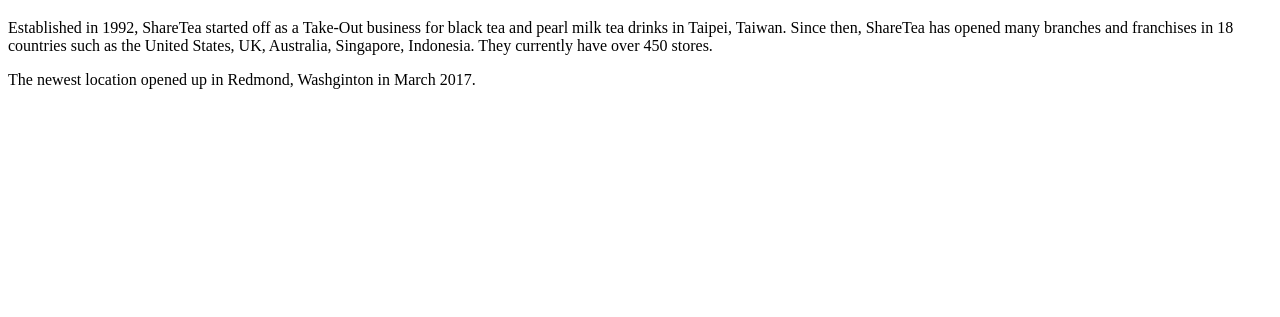
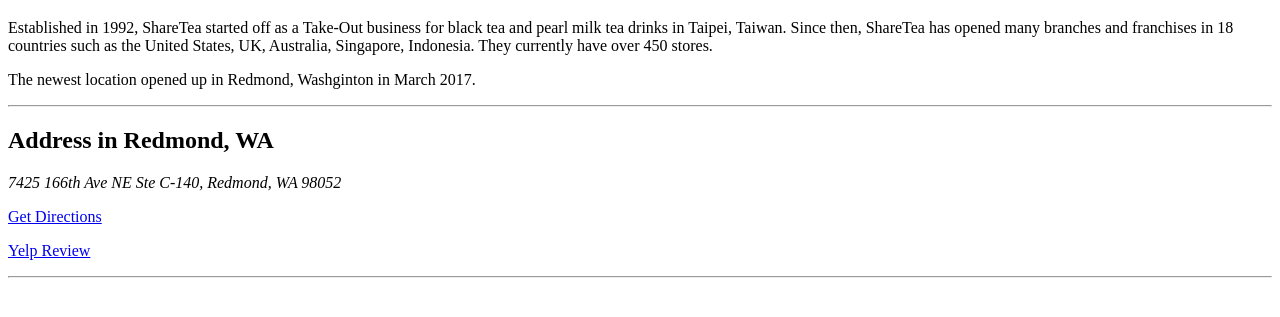
Before and after one commit to alanportugal/semantic_tags, a plain HTML site: page index.html in a window 1280 px wide. Shown: the part 61-378 px from the top of the page. Drawn offline with Linux system fonts and the light colour scheme.

Commit message:
Added address, directions URL and Yelp Review URL

```diff
--- a/index.html
+++ b/index.html
@@ -7,6 +7,12 @@
   <article>
     <p>Established in 1992, ShareTea started off as a Take-Out business for black tea and pearl milk tea drinks in Taipei, Taiwan. Since then, ShareTea has opened many branches and franchises in 18 countries such as the United States, UK, Australia, Singapore, Indonesia. They currently have over 450 stores.</p>
     <p>The newest location opened up in Redmond, Washginton in March 2017.</p>
+    <hr />
+    <h2>Address in Redmond, WA</h2>
+    <address>7425 166th Ave NE Ste C-140, Redmond, WA 98052</address>
+    <p><a href="https://www.yelp.com/map/sharetea-redmond-3">Get Directions</a></p>
+    <p><a href="https://www.yelp.com/biz/sharetea-redmond-3?osq=ShareTea">Yelp Review</a></p>
+    <hr />
   </article>
 </body>
 </html>
```
